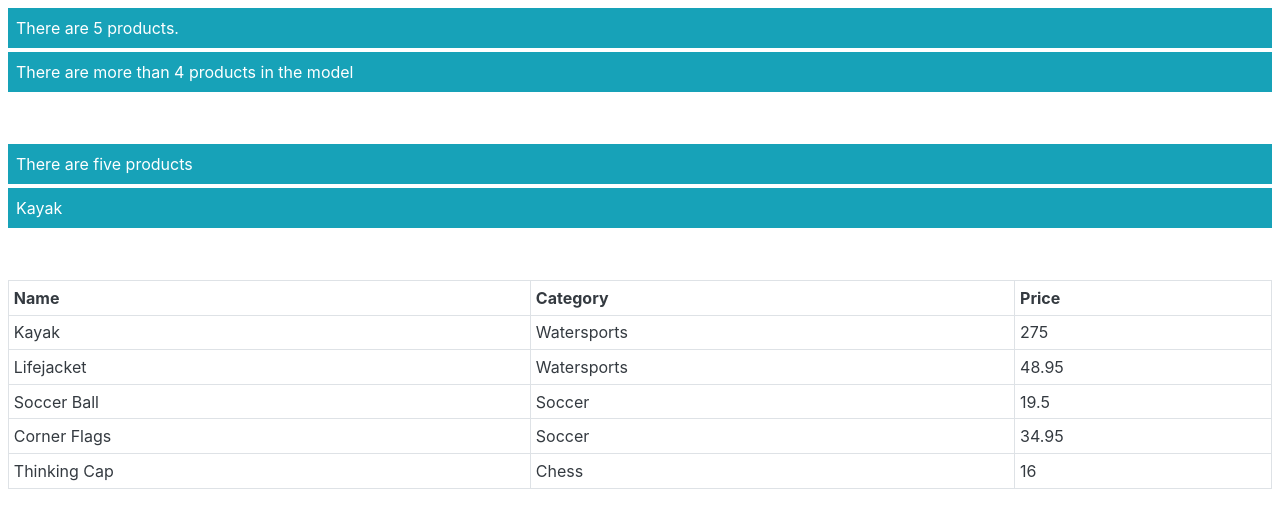
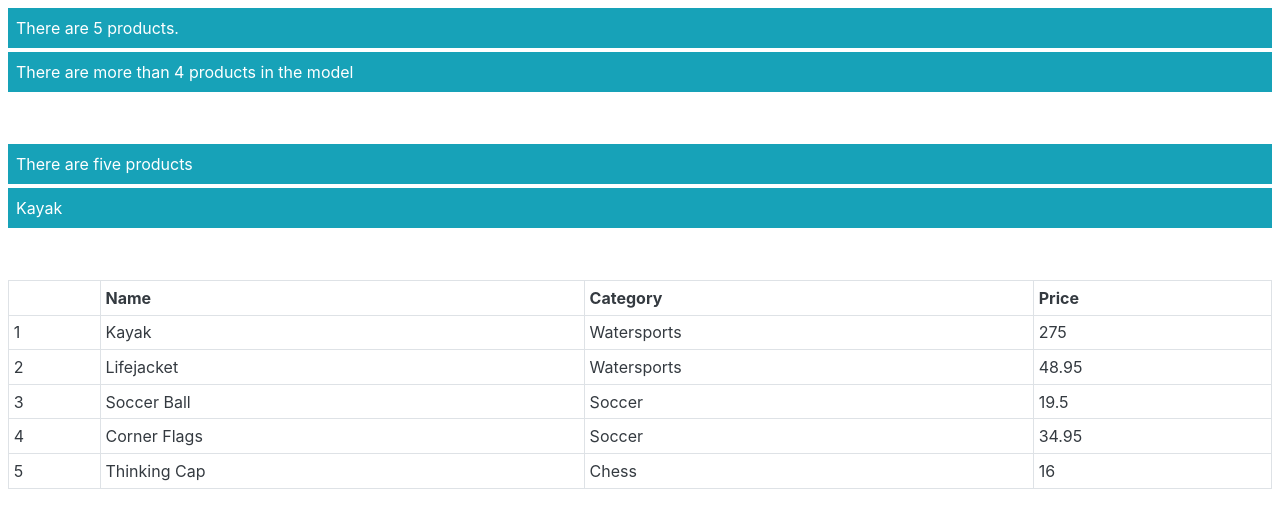
Before and after one commit to david2999999/Angular-6, an Angular app in the folder Angular-Indepth/: page / in a window 1280 px wide. Shown: the top 528 px of the page. Built offline with nearby package versions, Linux system fonts and the light colour scheme.

Commit message:
using the index in ngFor

```diff
--- a/Angular-Indepth/src/app/directive/directive.component.html
+++ b/Angular-Indepth/src/app/directive/directive.component.html
@@ -28,8 +28,9 @@
   <br><br>
 
   <table class="table table-sm table-bordered mt-1 text-dark">
-    <tr><th>Name</th><th>Category</th><th>Price</th></tr>
-    <tr *ngFor="let item of getProducts()">
+    <tr><th></th><th>Name</th><th>Category</th><th>Price</th></tr>
+    <tr *ngFor="let item of getProducts(); let i = index">
+      <td>{{i +1}}</td>
       <td>{{item.name}}</td>
       <td>{{item.category}}</td>
       <td>{{item.price}}</td>
```
